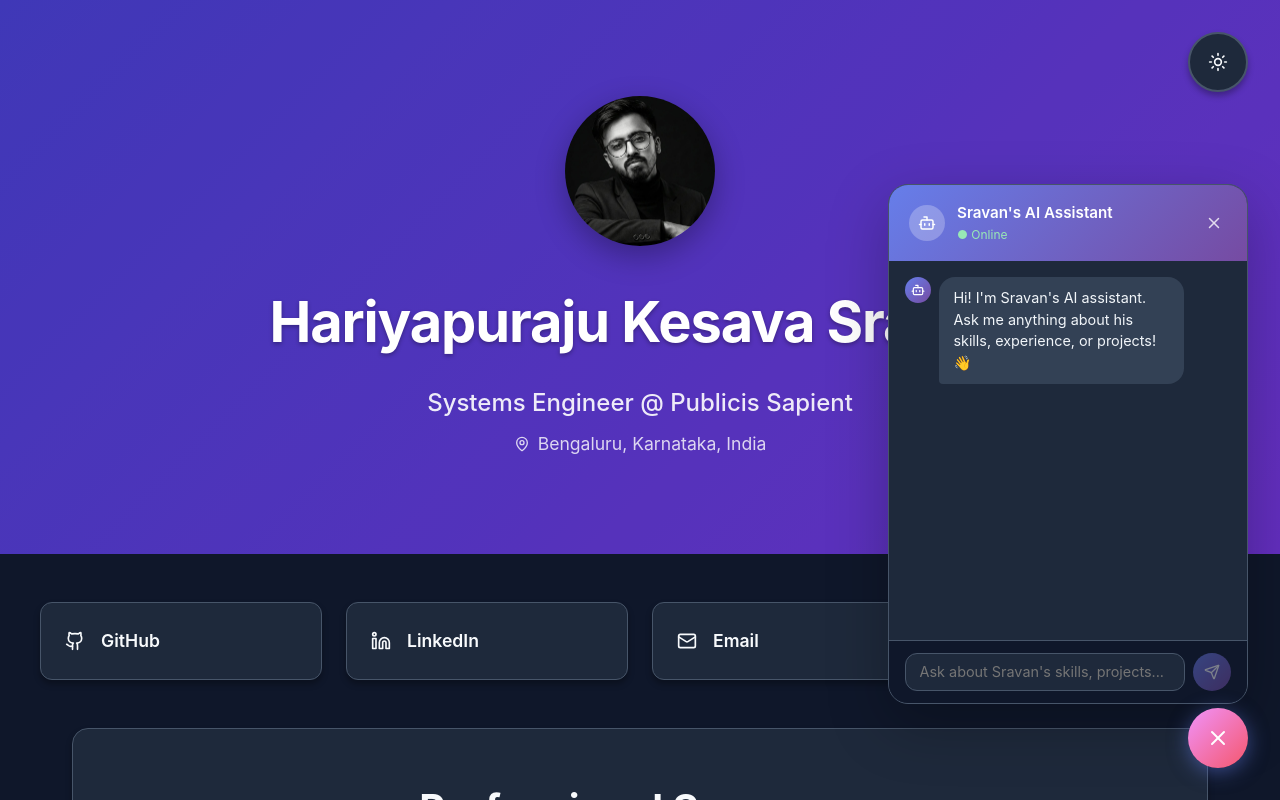
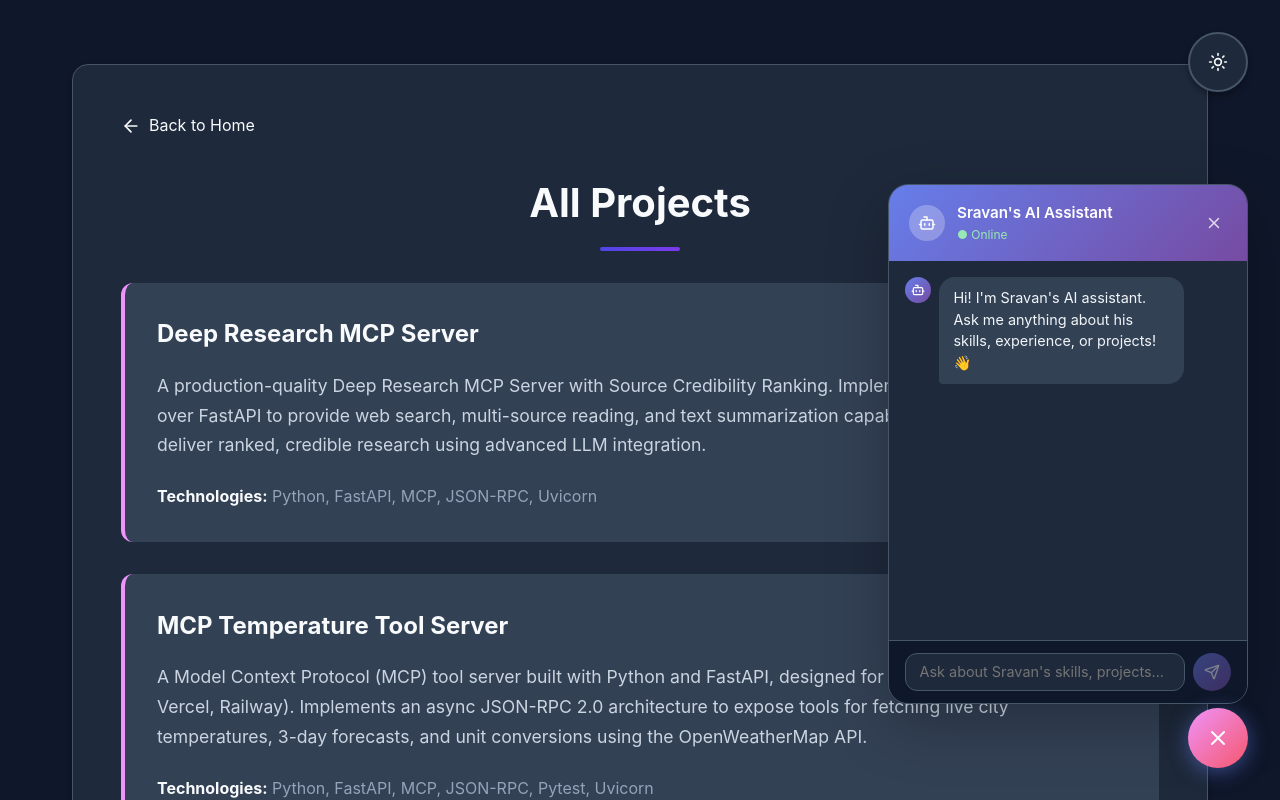
Before and after one commit to KesavaSravan/my-portfolio, a React (Vite) app: page /projects in a window 1280 px wide. Shown: the top 800 px of the page. Built offline with nearby package versions, Linux system fonts and the light colour scheme.

Commit message:
"UI_Updates_and_Projects_Routing"

```diff
--- a/package.json
+++ b/package.json
@@ -14,7 +14,8 @@
   "dependencies": {
     "lucide-react": "^0.525.0",
     "react": "^19.1.0",
-    "react-dom": "^19.1.0"
+    "react-dom": "^19.1.0",
+    "react-router-dom": "^7.13.2"
   },
   "devDependencies": {
     "@eslint/js": "^9.30.1",
--- a/src/App.css
+++ b/src/App.css
@@ -391,6 +391,29 @@
   color: var(--text-primary);
 }
 
+.git-icon-btn {
+  display: flex;
+  align-items: center;
+  justify-content: center;
+  width: 40px;
+  height: 40px;
+  border-radius: 50%;
+  background: var(--bg-primary);
+  color: var(--text-primary);
+  border: 1px solid var(--border-color);
+  transition: all 0.3s ease;
+  text-decoration: none;
+  flex-shrink: 0;
+}
+
+.git-icon-btn:hover {
+  background: var(--gradient-primary);
+  color: white;
+  transform: translateY(-2px);
+  box-shadow: var(--shadow-medium);
+  border-color: transparent;
+}
+
 /* Education Section */
 .education-list {
   display: flex;
--- a/src/App.jsx
+++ b/src/App.jsx
@@ -1,52 +1,14 @@
-import { Github, Linkedin, Mail, Phone, Sun, Moon, Download, MapPin, Calendar } from "lucide-react";
+import { Github, Linkedin, Mail, Phone, Sun, Moon, Download, MapPin, Calendar, ArrowRight } from "lucide-react";
 import { useState } from "react";
+import { Routes, Route, Link } from "react-router-dom";
 import ChatBot from "./ChatBot";
+import ProjectsPage from "./ProjectsPage";
+import { projectsData } from "./projectsData";
 import "./App.css";
 
-export default function Portfolio() {
-  const [darkMode, setDarkMode] = useState(true);
-
+function HomeContent() {
   return (
-    <div className={`portfolio-container ${darkMode ? 'dark-theme' : 'light-theme'}`}>
-
-      <button onClick={() => setDarkMode(!darkMode)} className="theme-toggle-btn">
-        {darkMode ? <Sun size={20} /> : <Moon size={20} />}
-      </button>
-
-      {/* Header */}
-      <header className="portfolio-header">
-        <div className="header-overlay"></div>
-        <div className="header-content">
-          <div className="profile-image-container">
-            <img src={`${import.meta.env.BASE_URL}sravan.jpeg`} alt="Kesava Sravan" className="profile-image" />
-          </div>
-          <h1 className="main-title">Hariyapuraju Kesava Sravan</h1>
-          <p className="job-title">Systems Engineer @ Publicis Sapient</p>
-          <p className="location"><MapPin size={16} /> Bengaluru, Karnataka, India</p>
-        </div>
-      </header>
-
-      {/* Contact */}
-      <section className="contact-section">
-        <div className="contact-grid">
-          <a href="https://github.com/kesavasravan" target="_blank" rel="noreferrer" className="contact-card">
-            <Github size={20} /><span>GitHub</span>
-          </a>
-          <a href="https://www.linkedin.com/in/kesava-sravan/" target="_blank" rel="noreferrer" className="contact-card linkedin">
-            <Linkedin size={20} /><span>LinkedIn</span>
-          </a>
-          <a href="mailto:kesavasravan467@gmail.com" className="contact-card email">
-            <Mail size={20} /><span>Email</span>
-          </a>
-          <a href="tel:+919398495822" className="contact-card phone">
-            <Phone size={20} /><span>Phone</span>
-          </a>
-        </div>
-      </section>
-
-      {/* Main Content */}
     <main className="main-content">
-
       {/* Summary */}
       <section className="content-section">
         <h2 className="section-title">Professional Summary</h2>
@@ -146,32 +108,34 @@
 
       {/* Projects */}
       <section className="content-section">
-          <h2 className="section-title">Featured Projects</h2>
+        <div style={{ display: 'flex', justifyContent: 'space-between', alignItems: 'center', marginBottom: '1.5rem' }}>
+          <h2 className="section-title" style={{ margin: 0 }}>Featured Projects</h2>
+          <Link to="/projects" style={{ display: 'flex', alignItems: 'center', gap: '0.5rem', textDecoration: 'none', color: 'inherit', fontSize: '0.9rem', opacity: 0.8 }}>
+            Show More <ArrowRight size={16} />
+          </Link>
+        </div>
         <div style={{ display: 'flex', flexDirection: 'column', gap: '2rem' }}>
-            <div className="project-card">
-              <h3 className="project-title">AI-Powered Role-Based Learning Management System</h3>
-              <p className="project-description">
-                Architected a microservices-based LMS with role-based access control and AI-assisted learning features.
-                Developed a RAG-based AI assistant for context-aware knowledge retrieval and conversational interaction.
-                Built agentic AI workflows using LLM orchestration and semantic search with vector databases.
-                Designed backend APIs enabling integration between AI agents and application services.
-              </p>
+          {[...projectsData].reverse().slice(0, 3).map((project) => (
+            <div key={project.id} className="project-card">
+              <h3 className="project-title" style={{ display: 'flex', alignItems: 'center', justifyContent: 'space-between' }}>
+                <span>{project.title}</span>
+                {project.link && (
+                  <a href={project.link} target="_blank" rel="noreferrer" className="git-icon-btn" title="View on GitHub">
+                    <Github size={20} />
+                  </a>
+                )}
+              </h3>
+              <p className="project-description">{project.description}</p>
               <div className="project-tech">
-                <strong>Technologies:</strong> Java, Spring Boot, LangChain, RAG, Vector Databases, LLMs, Agentic AI
+                <strong>Technologies:</strong> {project.technologies}
               </div>
             </div>
-            <div className="project-card">
-              <h3 className="project-title">Distributed Network Diagnostics Microservice Platform</h3>
-              <p className="project-description">
-                Designed and implemented microservices for network diagnostics including ping, traceroute, DNS lookup,
-                and connectivity tests. Built REST APIs using Node.js and Spring Boot with JWT-based authentication.
-                Containerized services using Docker and Docker Compose for scalable deployment and service orchestration.
-                Implemented automated notifications and logging for diagnostic operations.
-              </p>
-              <div className="project-tech">
-                <strong>Technologies:</strong> Spring Boot, Node.js, REST APIs, JWT, Docker, Prometheus, Grafana
+          ))}
         </div>
-            </div>
+        <div style={{ marginTop: '2rem', textAlign: 'center' }}>
+          <Link to="/projects" className="download-btn" style={{ display: 'inline-flex', padding: '0.75rem 1.5rem', borderRadius: '8px', textDecoration: 'none', fontWeight: '500', gap: '0.5rem' }}>
+            View All Projects
+          </Link>
         </div>
       </section>
 
@@ -194,8 +158,61 @@
           Download Resume
         </a>
       </section>
+    </main>
+  );
+}
 
-      </main>
+export default function Portfolio() {
+  const [darkMode, setDarkMode] = useState(true);
+
+  return (
+    <div className={`portfolio-container ${darkMode ? 'dark-theme' : 'light-theme'}`}>
+
+      <button onClick={() => setDarkMode(!darkMode)} className="theme-toggle-btn">
+        {darkMode ? <Sun size={20} /> : <Moon size={20} />}
+      </button>
+
+      <Routes>
+        <Route path="/" element={
+          <>
+            {/* Header */}
+            <header className="portfolio-header">
+              <div className="header-overlay"></div>
+              <div className="header-content">
+                <div className="profile-image-container">
+                  <img src={`${import.meta.env.BASE_URL}sravan.jpeg`} alt="Kesava Sravan" className="profile-image" />
+                </div>
+                <h1 className="main-title">Hariyapuraju Kesava Sravan</h1>
+                <p className="job-title">Systems Engineer @ Publicis Sapient</p>
+                <p className="location"><MapPin size={16} /> Bengaluru, Karnataka, India</p>
+              </div>
+            </header>
+
+            {/* Contact */}
+            <section className="contact-section">
+              <div className="contact-grid">
+                <a href="https://github.com/kesavasravan" target="_blank" rel="noreferrer" className="contact-card">
+                  <Github size={20} /><span>GitHub</span>
+                </a>
+                <a href="https://www.linkedin.com/in/kesava-sravan/" target="_blank" rel="noreferrer" className="contact-card linkedin">
+                  <Linkedin size={20} /><span>LinkedIn</span>
+                </a>
+                <a href="mailto:kesavasravan467@gmail.com" className="contact-card email">
+                  <Mail size={20} /><span>Email</span>
+                </a>
+                <a href="tel:+919398495822" className="contact-card phone">
+                  <Phone size={20} /><span>Phone</span>
+                </a>
+              </div>
+            </section>
+
+            <HomeContent />
+          </>
+        } />
+        <Route path="/projects" element={
+          <ProjectsPage darkMode={darkMode} />
+        } />
+      </Routes>
 
       <footer className="portfolio-footer">
         <p>© 2025 Hariyapuraju Kesava Sravan — Portfolio built with React</p>
--- a/src/ChatBot.jsx
+++ b/src/ChatBot.jsx
@@ -32,6 +32,9 @@
 PROJECTS:
 1. AI-Powered Role-Based LMS (Agentic AI) - Microservices LMS with RAG-based AI assistant, agentic workflows, LLM orchestration, vector databases
 2. Distributed Network Diagnostics Platform - Microservices for ping/traceroute/DNS, Spring Boot + Node.js, JWT, Docker, Prometheus
+3. RoleReadyResume - A full-stack AI-powered AI resume tailoring app using React, Vite, Node.js, and the Groq API. (GitHub: https://github.com/KesavaSravan/RoleReadyResume)
+4. MCP Temperature Tool Server - Model Context Protocol (MCP) server in Python/FastAPI for async OpenWeatherMap operations. (GitHub: https://github.com/KesavaSravan/mcp-temperature-tool)
+5. Deep Research MCP Server - Production-quality Deep Research MCP server with source credibility ranking using Python, FastAPI, and JSON-RPC. (GitHub: https://github.com/KesavaSravan/deepsearch-mcp)
 
 EDUCATION:
 - B.Tech Electrical and Computer Engineering, Amrita Vishwa Vidyapeetham, 2024, CGPA: 7.5/10
--- /dev/null
+++ b/src/ProjectsPage.jsx
@@ -0,0 +1,36 @@
+import { Link } from "react-router-dom";
+import { ArrowLeft, Github } from "lucide-react";
+import { projectsData } from "./projectsData";
+
+export default function ProjectsPage({ darkMode }) {
+  return (
+    <main className="main-content" style={{ paddingTop: '4rem' }}>
+      <section className="content-section">
+        <div style={{ display: 'flex', alignItems: 'center', marginBottom: '2rem' }}>
+          <Link to="/" style={{ display: 'flex', alignItems: 'center', gap: '0.5rem', textDecoration: 'none', color: 'inherit' }}>
+            <ArrowLeft size={20} /> Back to Home
+          </Link>
+        </div>
+        <h2 className="section-title">All Projects</h2>
+        <div style={{ display: 'flex', flexDirection: 'column', gap: '2rem' }}>
+          {[...projectsData].reverse().map((project) => (
+            <div key={project.id} className="project-card">
+              <h3 className="project-title" style={{ display: 'flex', alignItems: 'center', justifyContent: 'space-between' }}>
+                <span>{project.title}</span>
+                {project.link && (
+                  <a href={project.link} target="_blank" rel="noreferrer" className="git-icon-btn" title="View on GitHub">
+                    <Github size={20} />
+                  </a>
+                )}
+              </h3>
+              <p className="project-description">{project.description}</p>
+              <div className="project-tech">
+                <strong>Technologies:</strong> {project.technologies}
+              </div>
+            </div>
+          ))}
+        </div>
+      </section>
+    </main>
+  );
+}
--- a/src/main.jsx
+++ b/src/main.jsx
@@ -1,9 +1,12 @@
 import { StrictMode } from 'react'
 import { createRoot } from 'react-dom/client'
+import { BrowserRouter } from 'react-router-dom'
 import App from './App.jsx'
 
 createRoot(document.getElementById('root')).render(
   <StrictMode>
-    <App />
+    <BrowserRouter>
+      <App />
+    </BrowserRouter>
   </StrictMode>,
 )
--- /dev/null
+++ b/src/projectsData.js
@@ -0,0 +1,37 @@
+export const projectsData = [
+  {
+    id: 1,
+    title: "AI-Powered Role-Based Learning Management System",
+    description: "Architected a microservices-based LMS with role-based access control and AI-assisted learning features. Developed a RAG-based AI assistant for context-aware knowledge retrieval and conversational interaction. Built agentic AI workflows using LLM orchestration and semantic search with vector databases. Designed backend APIs enabling integration between AI agents and application services.",
+    technologies: "Java, Spring Boot, LangChain, RAG, Vector Databases, LLMs, Agentic AI",
+    link: null
+  },
+  {
+    id: 2,
+    title: "Distributed Network Diagnostics Microservice Platform",
+    description: "Designed and implemented microservices for network diagnostics including ping, traceroute, DNS lookup, and connectivity tests. Built REST APIs using Node.js and Spring Boot with JWT-based authentication. Containerized services using Docker and Docker Compose for scalable deployment and service orchestration. Implemented automated notifications and logging for diagnostic operations.",
+    technologies: "Spring Boot, Node.js, REST APIs, JWT, Docker, Prometheus, Grafana",
+    link: null
+  },
+  {
+    id: 3,
+    title: "RoleReadyResume",
+    description: "A full-stack AI-powered resume tailoring application. This app takes a user's existing resume and a target job description, and uses an LLM (via Groq API) to rewrite, optimize, and perfectly format a tailored, ATS-friendly resume. Features include AI optimization, direct Markdown editing, precise DOM-to-PDF rendering, and backend logging.",
+    technologies: "React, Vite, Node.js, Express, Groq API (Llama 3.3 70B), html2pdf.js",
+    link: "https://github.com/KesavaSravan/RoleReadyResume"
+  },
+  {
+    id: 4,
+    title: "MCP Temperature Tool Server",
+    description: "A Model Context Protocol (MCP) tool server built with Python and FastAPI, designed for cloud deployments (Render, Vercel, Railway). Implements an async JSON-RPC 2.0 architecture to expose tools for fetching live city temperatures, 3-day forecasts, and unit conversions using the OpenWeatherMap API.",
+    technologies: "Python, FastAPI, MCP, JSON-RPC, Pytest, Uvicorn",
+    link: "https://github.com/KesavaSravan/mcp-temperature-tool"
+  },
+  {
+    id: 5,
+    title: "Deep Research MCP Server",
+    description: "A production-quality Deep Research MCP Server with Source Credibility Ranking. Implements a JSON-RPC 2.0 API over FastAPI to provide web search, multi-source reading, and text summarization capabilities. Built with Python to deliver ranked, credible research using advanced LLM integration.",
+    technologies: "Python, FastAPI, MCP, JSON-RPC, Uvicorn",
+    link: "https://github.com/KesavaSravan/deepsearch-mcp"
+  }
+];
```
Also changed, not shown: vercel.json (added), 1 other file (tests, documents, lock files or other folders). Lines whose indentation alone changed are shown as unchanged.
